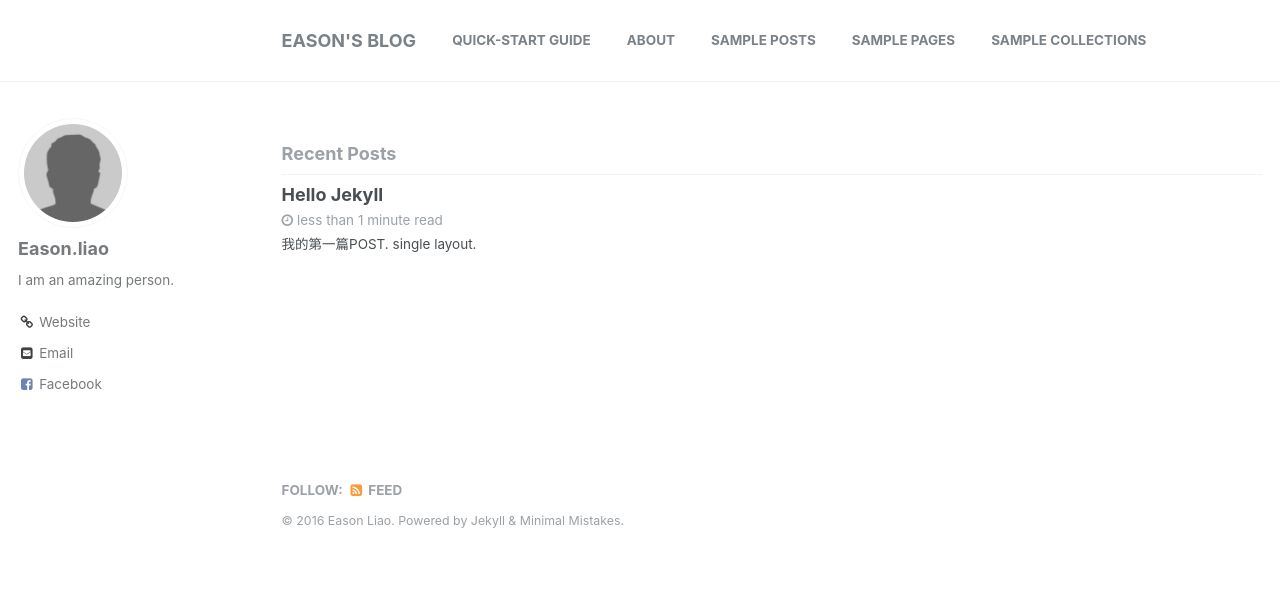
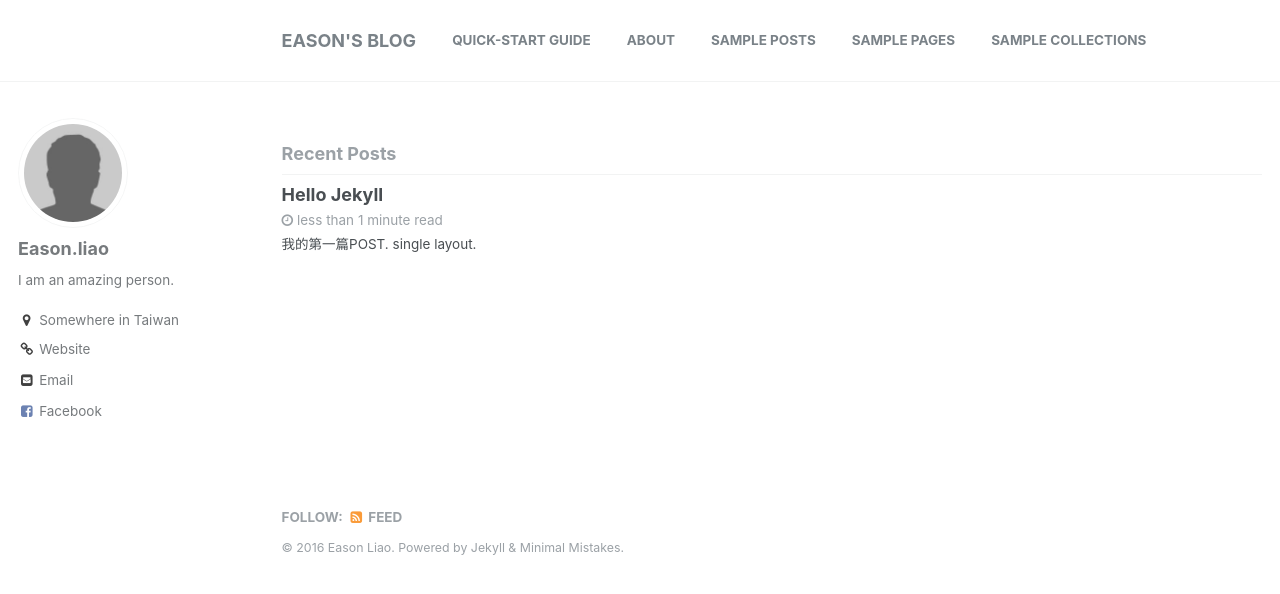
Before and after one commit to sheng0328/sheng0328.github.io, a Jekyll site: the page built from index.html, in a window 1280 px wide. Shown: the top 594 px of the page. Built offline with Jekyll 4.4.1, drawn with Linux system fonts in a browser that asks for light colours; the list of posts is cut into pages by our own code.

Commit message:
Update _config.yml

```diff
--- a/_config.yml
+++ b/_config.yml
@@ -14,7 +14,7 @@ description              : "An amazing website."
 url                      : "https://sheng0328.github.io" # the base hostname & protocol for your site e.g. "https://mmistakes.github.io"
 baseurl                  : # the subpath of your site, e.g. "/blog"
 gh_repo                  :
-teaser                   : "bio-photo.jpg" # filename of teaser fallback teaser image placed in /images/, .e.g. "500x300.png"
+teaser                   : # filename of teaser fallback teaser image placed in /images/, .e.g. "500x300.png"
 # breadcrumbs            : false # true, false (default)
 words_per_minute         : 200
 comments:
@@ -64,7 +64,7 @@ author:
   name             : "Eason.liao"
   avatar           : "bio-photo.jpg"
   bio              : "I am an amazing person."
-  location         :
+  location         : "Somewhere in Taiwan"
   email            : "sheng0328.gmail.com"
   uri              : "https://sheng0328.github.io"
   bitbucket        :
```
